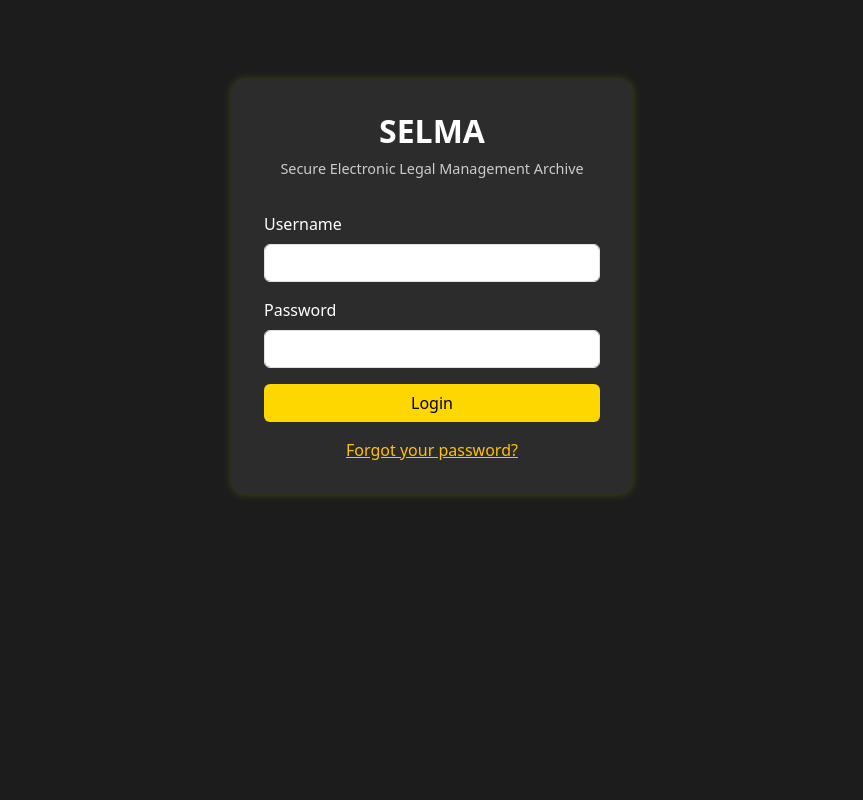
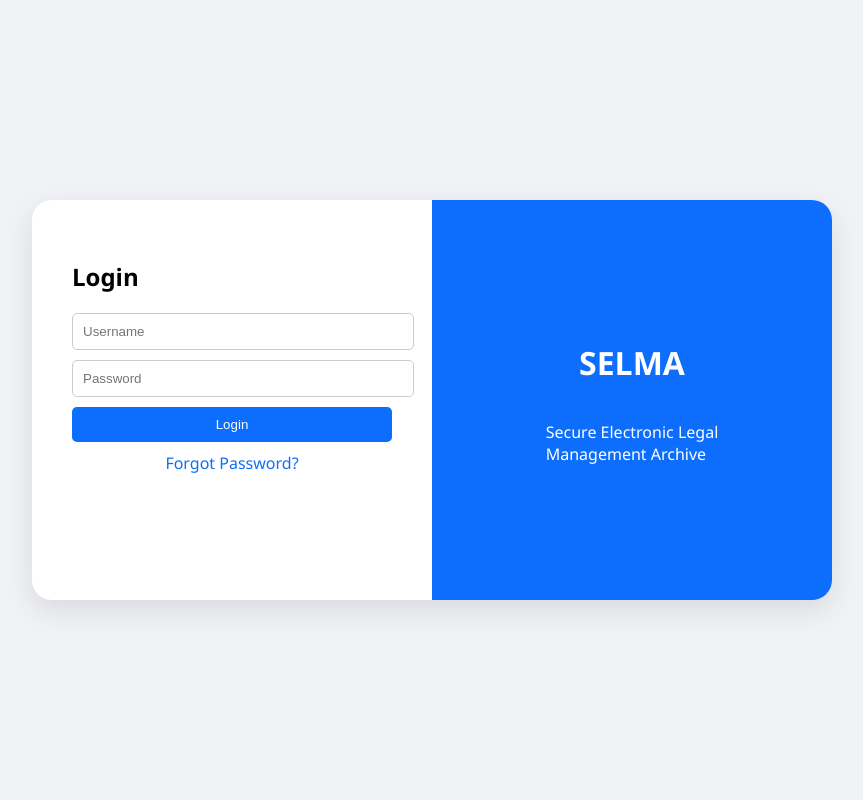
Before and after one commit to jodeqa/dynamic_law, a Flask app: template templates/login.html in a window 1280 px wide. Shown: the whole page, without its empty margins (208-1071 px from the left). Run offline with Flask 3, Linux system fonts and the light colour scheme; the template is opened without the code that fills it, so the values that code supplies are empty; some libraries are stand-ins or nearby versions.

Commit message:
Home 20250501 01

```diff
--- a/_doc/_dynamic_law_structured.sql
+++ b/_doc/_dynamic_law_structured.sql
@@ -1,3 +1,7 @@
+SELECT pg_terminate_backend(pid)
+FROM pg_stat_activity
+WHERE datname = 'dynamic_law' AND pid <> pg_backend_pid();
+
 -- Step 1: Create ENUM type for input_type
 CREATE TYPE input_type_enum AS ENUM (
     'text/free',
--- a/templates/login.html
+++ b/templates/login.html
@@ -1,72 +1,134 @@
-<!-- login.html -->
 <!DOCTYPE html>
 <html lang="en">
 <head>
-  <meta charset="UTF-8">
-  <meta name="viewport" content="width=device-width, initial-scale=1.0">
-  <title>Login - SELMA</title>
-  <link href="https://cdn.jsdelivr.net/npm/bootstrap@5.3.2/dist/css/bootstrap.min.css" rel="stylesheet">
+  <meta charset="UTF-8" />
+  <meta name="viewport" content="width=device-width, initial-scale=1.0"/>
+  <title>SELMA Login</title>
   <style>
     body {
-      background-color: #1c1c1c;
-      color: #fff;
+      margin: 0;
+      font-family: "Segoe UI", sans-serif;
+      background: #f0f2f5;
+      height: 100vh;
+      display: flex;
+      align-items: center;
+      justify-content: center;
     }
-    .login-container {
-      max-width: 400px;
-      margin: 80px auto;
-      background-color: #2c2c2c;
-      padding: 2rem;
-      border-radius: 12px;
-      box-shadow: 0 0 10px rgba(255, 255, 0, 0.2);
+
+    .auth-container {
+      position: relative;
+      width: 800px;
+      height: 400px;
+      background: white;
+      border-radius: 20px;
+      overflow: hidden;
+      box-shadow: 0 10px 30px rgba(0,0,0,0.1);
+      display: flex;
     }
-    .btn-selma {
-      background-color: #ffd700;
-      color: #000;
+
+    .form-panel {
+      width: 50%;
+      padding: 40px;
+      box-sizing: border-box;
     }
-    .selma-title {
+
+    .form-panel h2 {
+      margin-bottom: 20px;
+    }
+
+    .form-panel input {
+      width: 100%;
+      padding: 10px;
+      margin-bottom: 10px;
+      border-radius: 5px;
+      border: 1px solid #ccc;
+    }
+
+    .form-panel button {
+      width: 100%;
+      padding: 10px;
+      background: #0d6efd;
+      color: white;
+      border: none;
+      border-radius: 5px;
+      cursor: pointer;
+    }
+
+    .form-panel .link {
       text-align: center;
-      margin-bottom: 2rem;
+      margin-top: 10px;
+      cursor: pointer;
+      color: #0d6efd;
     }
-    .selma-title h1 {
-      font-size: 2rem;
-      font-weight: bold;
+
+    .overlay {
+      position: absolute;
+      top: 0;
+      left: 50%;
+      width: 50%;
+      height: 100%;
+      background: #0d6efd;
+      color: white;
+      display: flex;
+      flex-direction: column;
+      justify-content: center;
+      align-items: center;
+      transition: left 0.5s ease;
+      z-index: 2;
     }
-    .selma-title p {
-      font-size: 0.9rem;
-      color: #ccc;
-    }
-    .form-control:focus {
-      border-color: #ffd700;
-      box-shadow: 0 0 0 0.25rem rgba(255, 215, 0, 0.25);
+
+    .show-forgot .overlay {
+      left: 0%;
     }
   </style>
 </head>
 <body>
-  <div class="login-container">
-    <div class="selma-title">
+  <div class="auth-container" id="authBox">
+    <!-- Login Form -->
+    <div class="form-panel">
+      <h2>Login</h2>
+        <form onsubmit="handleLogin(event)">
+          <input type="text" placeholder="Username" />
+          <input type="password" placeholder="Password" />
+          <button onclick="location.href='/'">Login</button>
+          <div class="link" onclick="toggleForgot(true)">Forgot Password?</div>
+        </form>
+    </div>
+
+    <!-- Forgot Password Form -->
+    <div class="form-panel">
+      <h2>Reset Password</h2>
+        <form onsubmit="event.preventDefault(); window.location.href='/'">
+          <input type="email" placeholder="Your Email" />
+          <button onclick="location.href='/'">Send Reset Link</button>
+          <div class="link" onclick="toggleForgot(false)">Back to Login</div>
+        </form>
+    </div>
+
+    <!-- Sliding Overlay -->
+    <div class="overlay" id="overlayBox">
       <h1>SELMA</h1>
-      <p>Secure Electronic Legal Management Archive</p>
-    </div>
-    <form onsubmit="handleLogin(event)">
-      <div class="mb-3">
-        <label for="username" class="form-label">Username</label>
-        <input type="text" class="form-control" id="username" required>
-      </div>
-      <div class="mb-3">
-        <label for="password" class="form-label">Password</label>
-        <input type="password" class="form-control" id="password" required>
-      </div>
-      <div class="d-grid">
-        <button class="btn btn-selma" type="submit">Login</button>
-      </div>
-    </form>
-    <div class="mt-3 text-center">
-      <a href="/forgot_password" class="text-warning">Forgot your password?</a>
+      <p>Secure Electronic Legal<br>Management Archive</p>
     </div>
   </div>
 
   <script>
+    function toggleForgot(show) {
+      const box = document.getElementById("authBox");
+      if (show) {
+        box.classList.add("show-forgot");
+      } else {
+        box.classList.remove("show-forgot");
+      }
+    }
+
     function handleLogin(event) {
+      event.preventDefault();
+      // For demo: always redirect
+      window.location.href = "/index";
+    }
+
+    function handleForgotPassword(event) {
       event.preventDefault();
       // For demo: always redirect
       window.location.href = "/index";
```
Also changed, not shown: dynalaw.py (+2 -17 lines), templates/_base.html (deleted, +0 -140 lines), templates/base.html (+24 -4 lines), templates/company_browser.html (+7 -11 lines), templates/corporate_group_browser.html (+4 -14 lines), templates/dataset_template_browser.html (+3 -13 lines), templates/forgot_password.html (deleted, +0 -64 lines), _doc/insert.sql, 1 other file.
